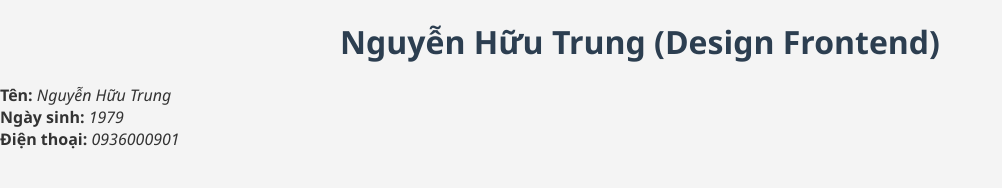
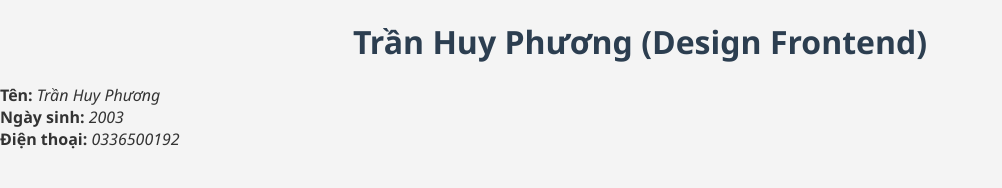
Before and after one commit to HuyPhuongVN/THP, a plain HTML site: page index.html in a window 1280 px wide. Shown: the whole page, without its empty margins (0-1002 px from the left). Drawn offline with Linux system fonts and the light colour scheme.

Commit message:
Second commit

```diff
--- a/index.html
+++ b/index.html
@@ -3,22 +3,22 @@
 <head>
     <meta charset="UTF-8">
     <meta name="viewport" content="width=device-width, initial-scale=1.0">
-    <title>CV cá nhân của Nguyễn Hữu Trung</title>
+    <title>CV cá nhân của Trần Huy Phương</title>
     <link rel="stylesheet" href="style.css">
 </head>
 <body>
-    <h1>Nguyễn Hữu Trung (Design Frontend)</h1>
+        <h1>Trần Huy Phương (Design Frontend)</h1>
 
     <div class="thongtin">
-        <b>Tên:</b> <i>Nguyễn Hữu Trung</i>
+        <b>Tên:</b> <i>Trần Huy Phương</i>
     </div>
 
     <div class="thongtin">
-        <b>Ngày sinh:</b> <i>1979</i>
+        <b>Ngày sinh:</b> <i>2003</i>
     </div>
 
     <div class="thongtin">
-        <b>Điện thoại:</b> <i>0936000901</i>
+        <b>Điện thoại:</b> <i>0336500192</i>
     </div>
 
 </body>
```
